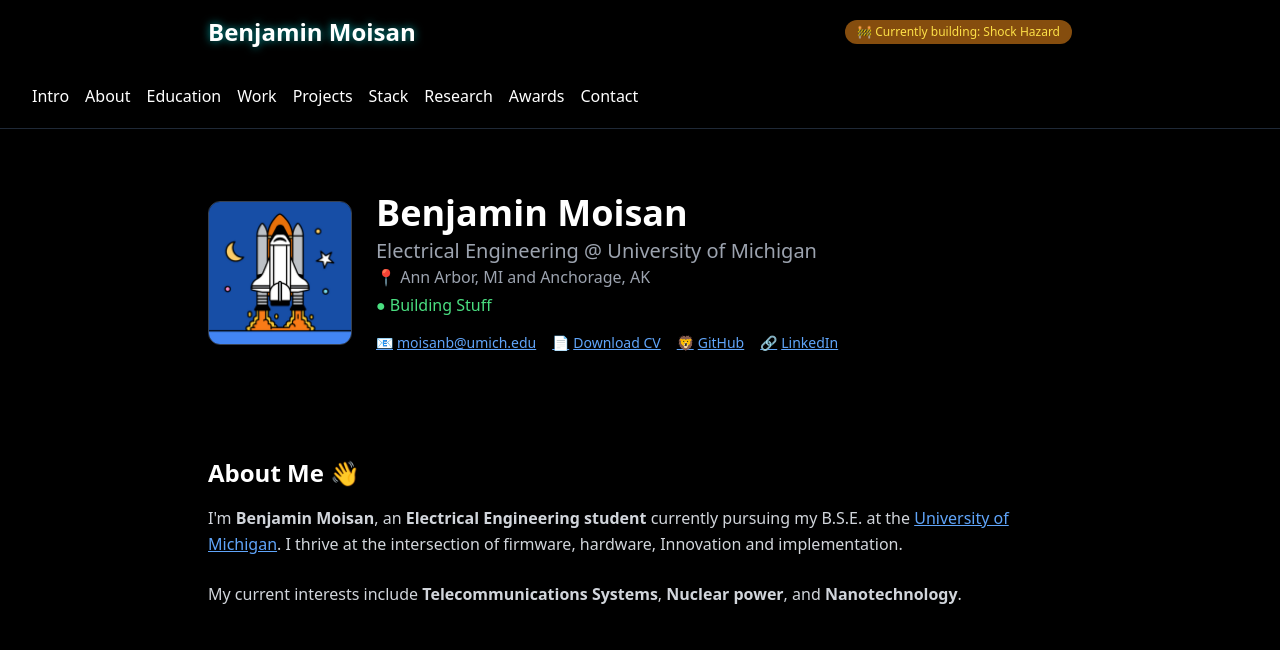
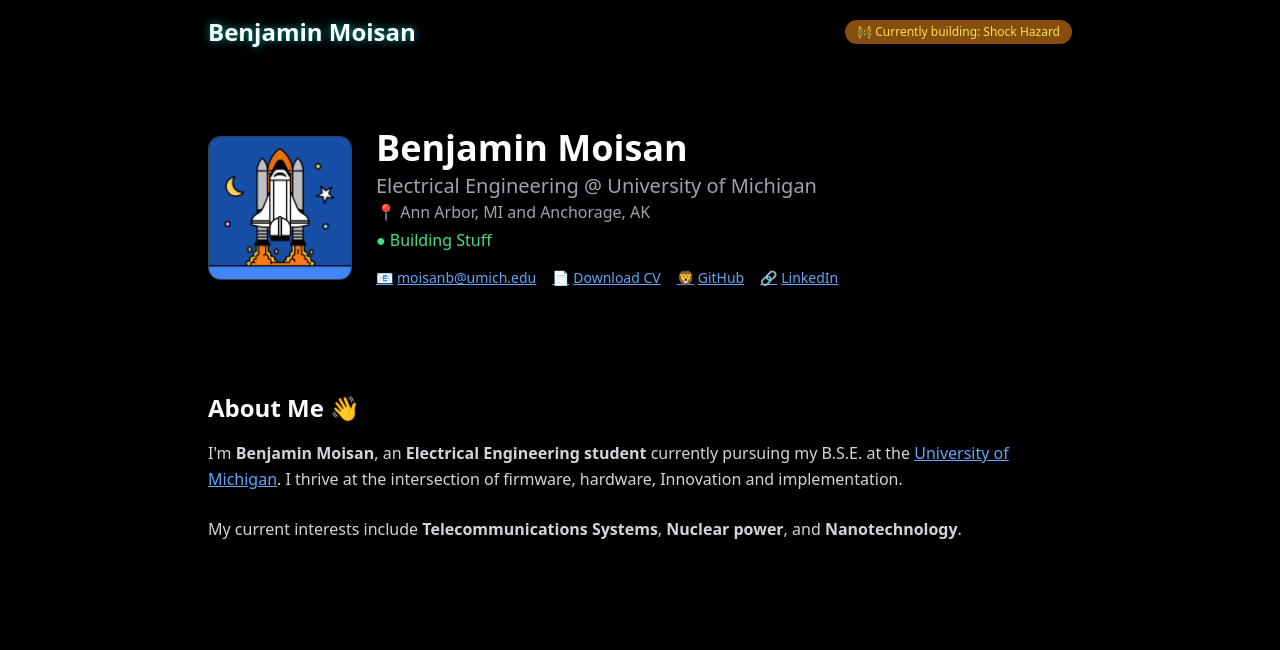
Before and after one commit to B100dev/PortfolioWebsite, a plain HTML site: page index.html in a window 1280 px wide. Drawn offline with nearby package versions, Linux system fonts and the light colour scheme.

Commit message:
Update index.html

```diff
--- a/index.html
+++ b/index.html
@@ -66,25 +66,6 @@
       </div>
     </section>
 
-    <!-- Continue your existing content here -->
-        <!-- Navigation -->
-    <header class="sticky top-0 z-50 bg-black shadow border-b border-gray-800 theme-transition">
-      <div class="max-w-7xl mx-auto px-4 py-3 flex justify-between items-center">
-        <button id="menuToggle" aria-label="Toggle menu" title="Toggle menu" class="md:hidden text-xl px-2 py-1 rounded bg-gray-700 theme-transition">☰</button>
-        <nav id="navMenu" class="hidden md:flex flex-wrap gap-4 text-sm md:text-base items-center justify-center bg-gray-900 md:bg-transparent px-4 py-2 rounded-lg md:rounded-none theme-transition">
-          <a href="#intro" class="hover:underline">Intro</a>
-          <a href="#about" class="hover:underline">About</a>
-          <a href="#education" class="hover:underline">Education</a>
-          <a href="#experience" class="hover:underline">Work</a>
-          <a href="#projects" class="hover:underline">Projects</a>
-          <a href="#skills" class="hover:underline">Stack</a>
-          <a href="#upcoming-research" class="hover:underline">Research</a> <!-- NEW -->
-          <a href="#awards" class="hover:underline">Awards</a>
-          <a href="#contact" class="hover:underline">Contact</a>
-        </nav>
-      </div>
-    </header>
-
     <!-- Header Section (Styled like Trushant's) -->
     <section id="intro" class="max-w-4xl mx-auto px-4 py-16 text-left">
       <div class="flex flex-col md:flex-row items-center gap-6">
```
